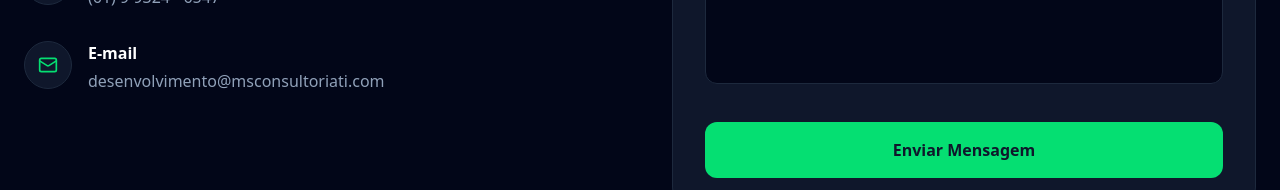
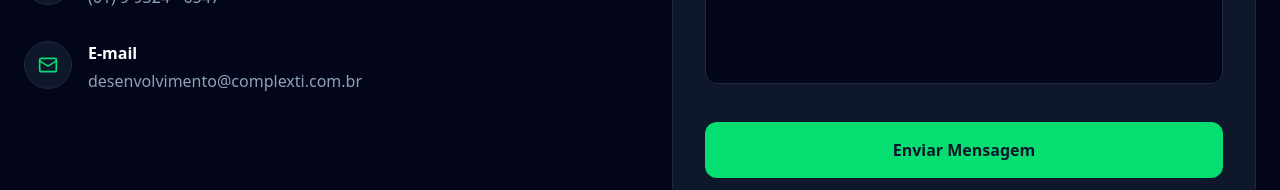
Before and after one commit to COMPLEXTI/lading_page_complexti, a React (Vite) app: page / in a window 1280 px wide. Shown: the part 3756-3946 px from the top of the page. Built offline with nearby package versions, Linux system fonts and the light colour scheme.

Commit message:
alteracao email

```diff
--- a/src/App.tsx
+++ b/src/App.tsx
@@ -364,7 +364,7 @@ const Contact = () => (
               <div>
                 <h4 className="text-white font-bold mb-1">E-mail</h4>
                 <a href="mailto:desenvolvimento@msconsultoriati.com" className="text-slate-400 hover:text-green-400 transition-colors">
-                  desenvolvimento@msconsultoriati.com
+                  desenvolvimento@complexti.com.br
                 </a>
               </div>
             </div>
```
